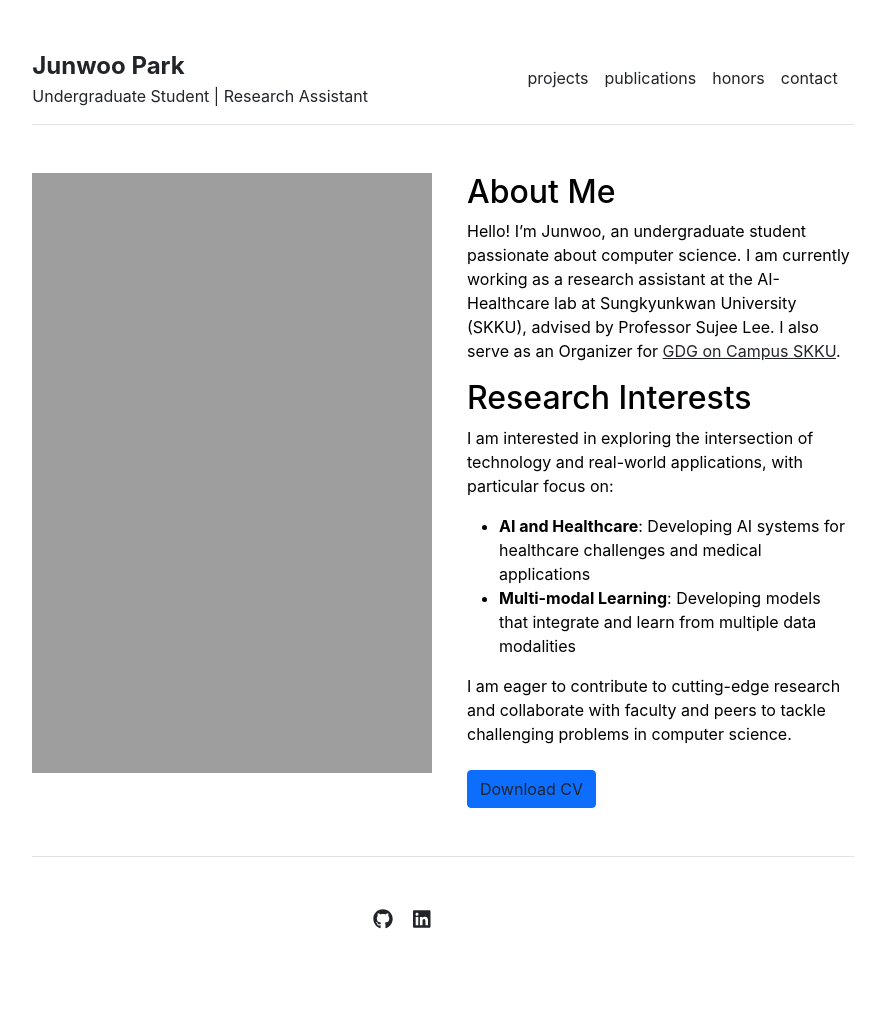
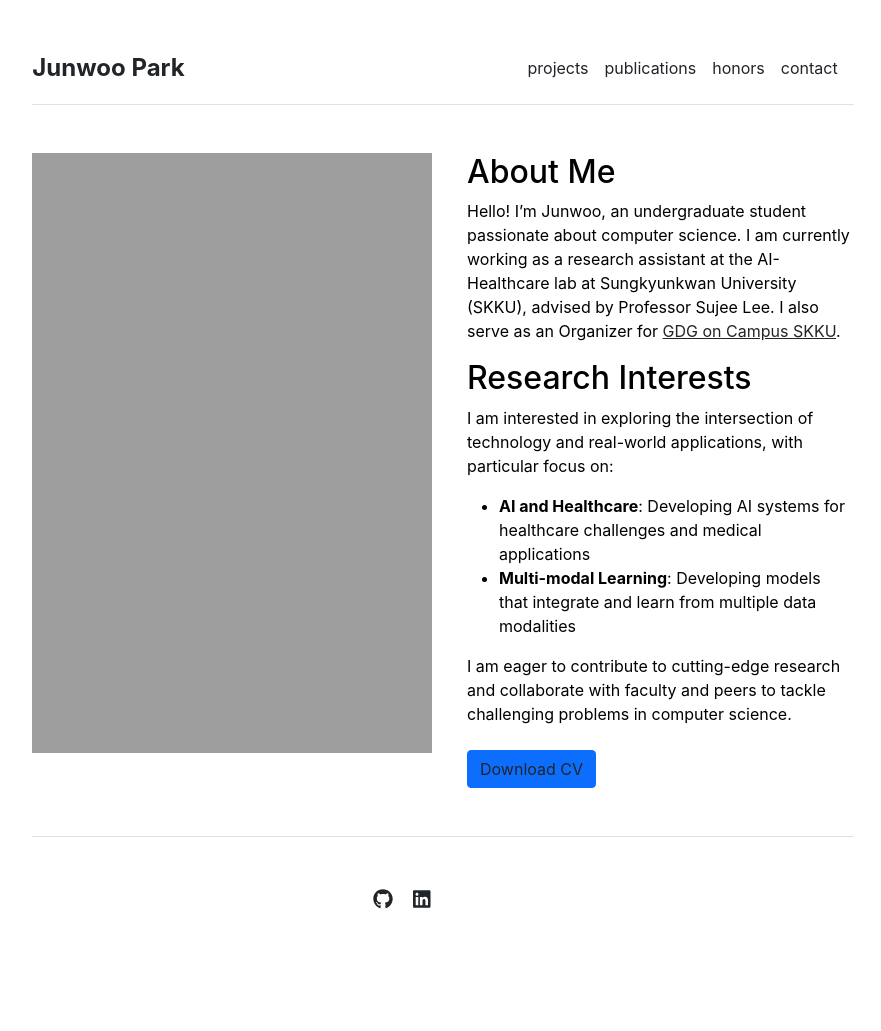
Before and after one commit to junwoop0/junwoop0.github.io, a Jekyll site: the page built from index.md, in a window 1280 px wide. Shown: the whole page, without its empty margins (197-1078 px from the left). Built offline with Jekyll 4.4.1, drawn with Linux system fonts in a browser that asks for light colours.

Commit message:
update profile

```diff
--- a/_config.yml
+++ b/_config.yml
@@ -1,4 +1,4 @@
 url: "https://junwoop0.github.io/" # the base hostname & protocol for your site, e.g. http://example.com
 baseurl: "" # the subpath of your site, e.g. /blog
 title: "Junwoo Park" # the name of your site, e.g. ACME Corp.
-description: "Undergraduate Student | Research Assistant" # a short description of your site, e.g. Welcome to ACME Corp.
+description: "" # a short description of your site, e.g. Welcome to ACME Corp.
--- a/_includes/contact.html
+++ b/_includes/contact.html
@@ -4,7 +4,6 @@
     {% for contact in site.data.settings.contacts %}
     <div class="row g-5 mb-5">
       <div class="col-md-12">
-        <h4>{{ contact.name }}</h4>
         <p>I'm always happy to discuss research opportunities and collaborations.</p>
         <p>Email: <a href="mailto:jw0528@g.skku.edu">jw0528@g.skku.edu</a> | <a href="mailto:junwooops@gmail.com">junwooops@gmail.com</a></p>
       </div>
--- a/_layouts/home.html
+++ b/_layouts/home.html
@@ -2,7 +2,7 @@
 layout: default
 ---
 
-<div style="max-width: 1200px; margin: 0 auto;">
+<div style="max-width: 1000px; margin: 0 auto;">
   <div class="row g-5 mb-5">
     <div class="col-md-6">
       <img src="{{ site.github.url }}/assets/img/profile.jpeg" alt="Home" style="width: 400px; height: 600px; object-fit: cover;">
```
